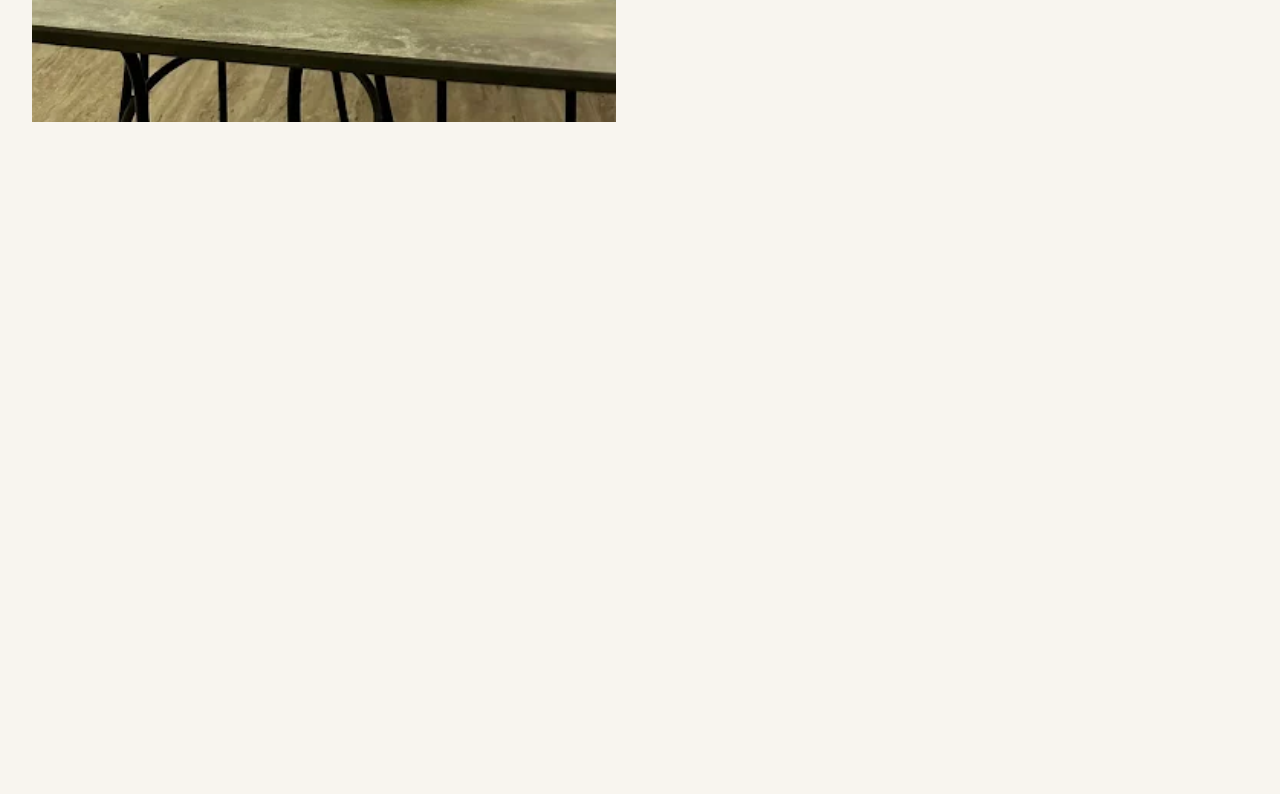
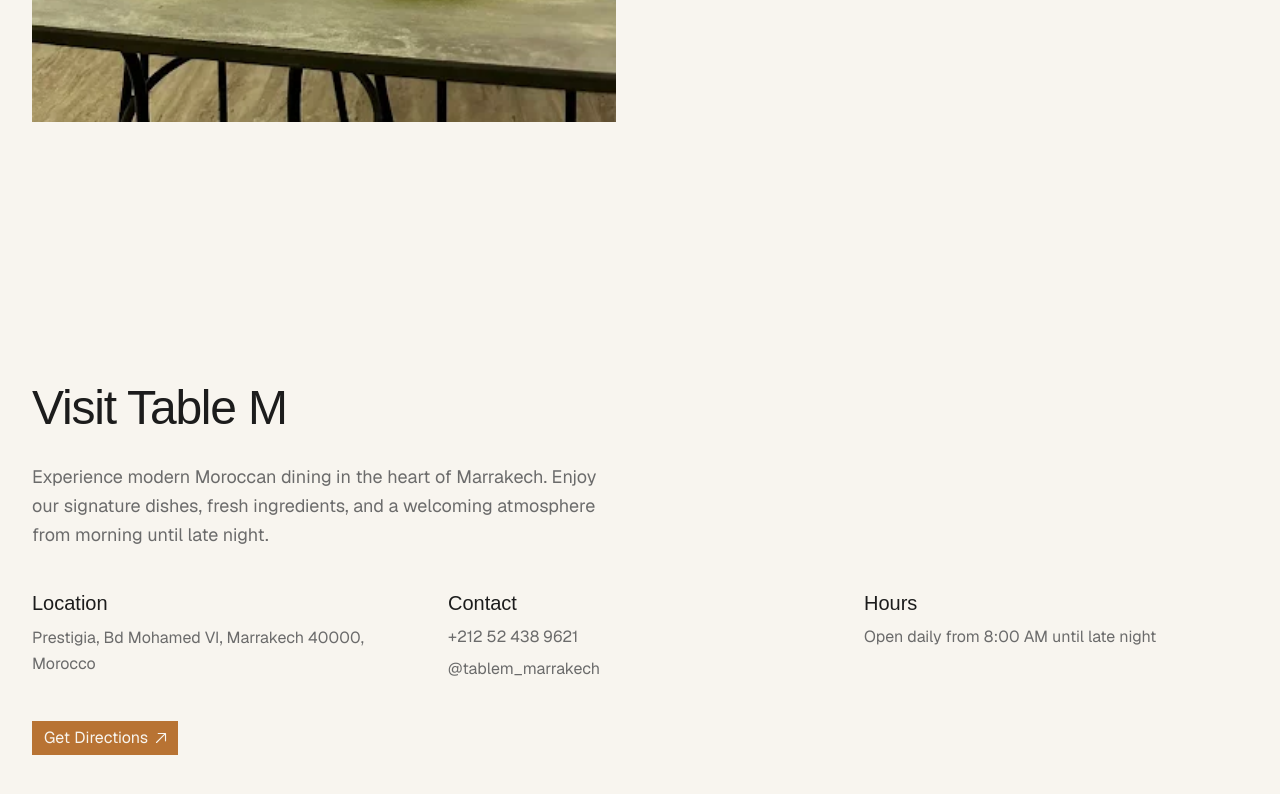
Before and after one commit to abdelhafid37/tablem, a Next.js app: page / in a window 1280 px wide. Shown: the part 3868-4662 px from the top of the page. Before the commit the page ends 4118 px from the top, so only its background shows below. Built offline with nearby package versions, Linux system fonts and the light colour scheme; a web font is replaced by a local one.

Commit message:
add contact preview

```diff
--- a/src/app/page.tsx
+++ b/src/app/page.tsx
@@ -1,4 +1,5 @@
 import AboutPreview from "@/components/home/AboutPreview";
+import ContactPreview from "@/components/home/ContactPreview";
 import FeaturedDishes from "@/components/home/FeaturedDishes";
 import Hero from "@/components/home/Hero";
 import WhyChooseUs from "@/components/home/WhyChooseUs";
@@ -10,6 +11,7 @@ export default function Home() {
       <FeaturedDishes />
       <WhyChooseUs />
       <AboutPreview />
+      <ContactPreview />
     </>
   );
 }
--- /dev/null
+++ b/src/components/home/ContactPreview.tsx
@@ -0,0 +1,49 @@
+import Section from "../layout/Section";
+import Button from "../ui/Button";
+import Heading from "../ui/Heading";
+import Text from "../ui/Text";
+
+const content = {
+  title: "Visit Table M",
+  text: "Experience modern Moroccan dining in the heart of Marrakech. Enjoy our signature dishes, fresh ingredients, and a welcoming atmosphere from morning until late night.",
+  address: "Prestigia, Bd Mohamed VI, Marrakech 40000, Morocco",
+  phone: "+212 52 438 9621",
+  hours: "Open daily from 8:00 AM until late night",
+  instagram: "@tablem_marrakech",
+};
+
+export default function ContactPreview() {
+  return (
+    <Section>
+      <div className="space-y-10">
+        <div className="max-w-xl space-y-6">
+          <Heading>{content.title}</Heading>
+          <Text>{content.text}</Text>
+        </div>
+
+        <div className="grid md:grid-cols-3 gap-8">
+          <div>
+            <h3 className="font-display text-xl mb-2">Location</h3>
+            <p className="text-muted leading-relaxed">{content.address}</p>
+          </div>
+
+          <div>
+            <h3 className="font-display text-xl mb-2">Contact</h3>
+            <p className="text-muted">{content.phone}</p>
+            <p className="text-muted mt-2">{content.instagram}</p>
+          </div>
+
+          <div>
+            <h3 className="font-display text-xl mb-2">Hours</h3>
+            <p className="text-muted">{content.hours}</p>
+          </div>
+        </div>
+
+        <Button
+          label="Get Directions"
+          href="https://maps.app.goo.gl/yvpxXxZgrj5aPzYL8"
+        />
+      </div>
+    </Section>
+  );
+}
```
